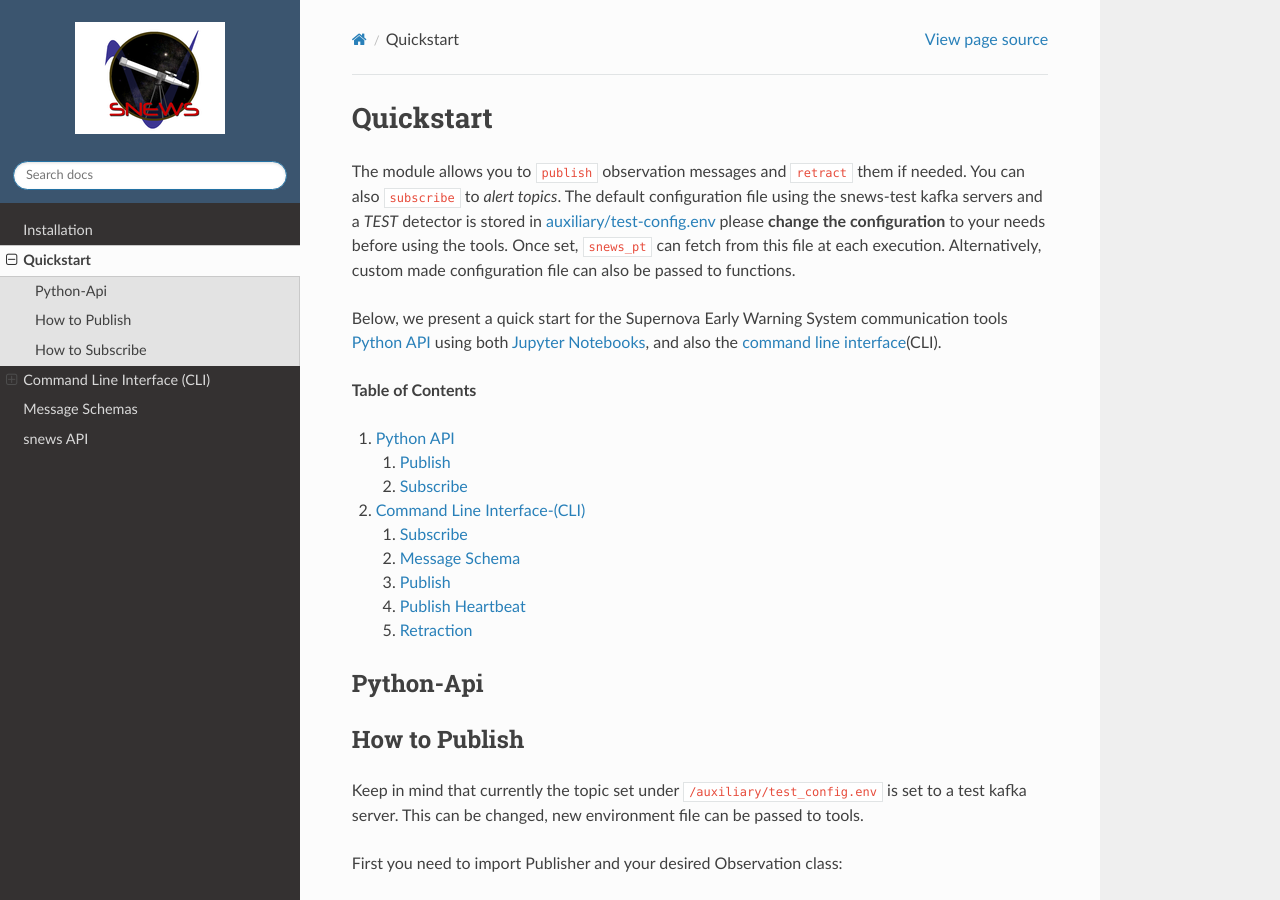
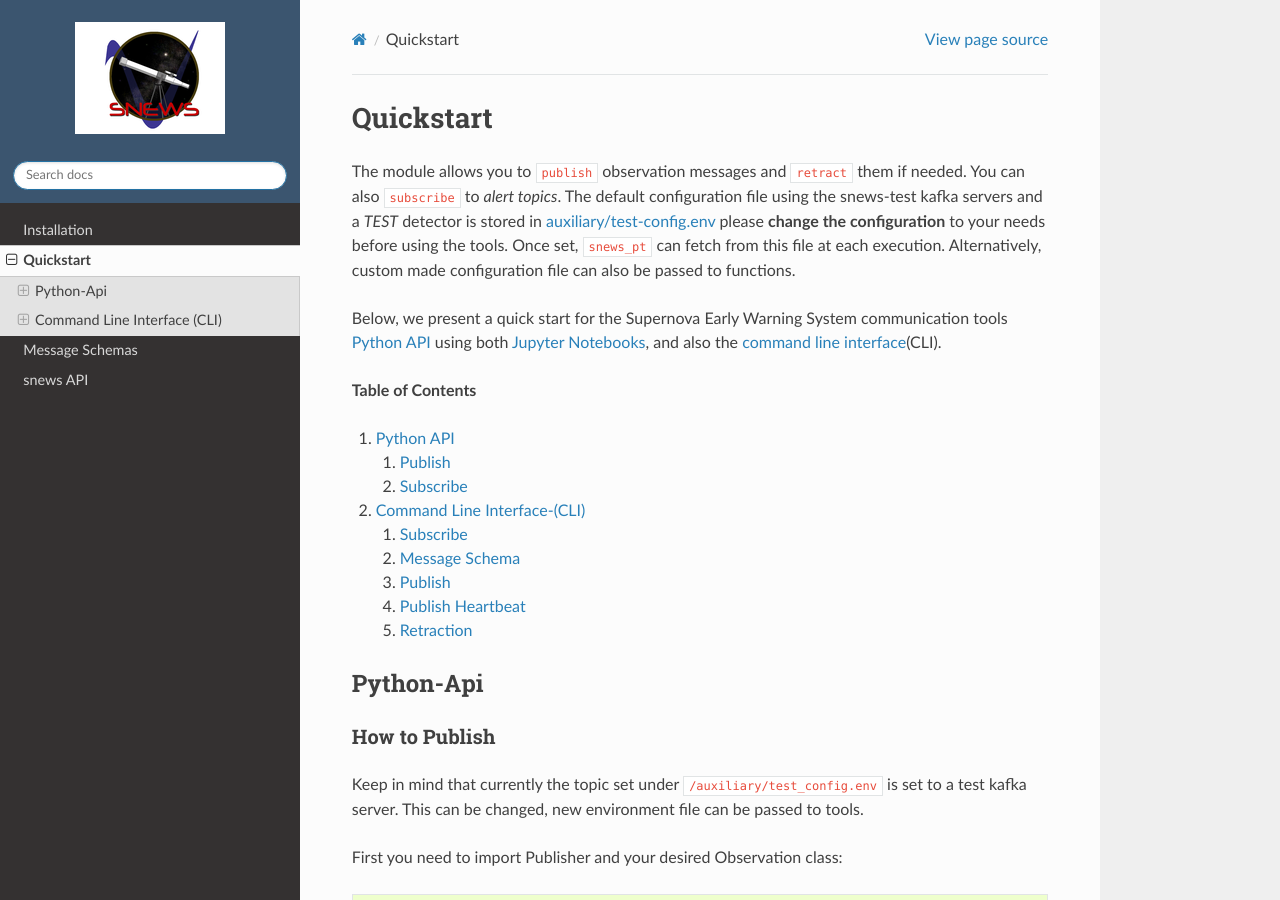
Before and after one commit to SNEWS2/SNEWS_Publishing_Tools, a Sphinx documentation site: the page built from doc/user/quickstart.md, in a window 1280 px wide and 900 px high. Built offline with Sphinx 7.4.7 and the Read the Docs theme 2.0.0, drawn with Linux system fonts in a browser that asks for light colours.

Commit message:
minor fixes

````diff
--- a/doc/user/quickstart.md
+++ b/doc/user/quickstart.md
@@ -27,7 +27,7 @@
 
 
 ## Python-Api
-## How to Publish
+### How to Publish
 Keep in mind that currently the topic set under `/auxiliary/test_config.env` is set to a test kafka server.
 This can be changed, new environment file can be passed to tools.
 
@@ -71,7 +71,7 @@
 >
 See also this [examples notebook](https://github.com/SNEWS2/SNEWS_Publishing_Tools/blob/main/examples.ipynb) for more examples.
 
-## How to Subscribe
+### How to Subscribe
 
 In two lines, one can subscribe to the alert topic specified in the default configuration. <br>
 This starts a stream, and waits for alert messages to be received.
@@ -84,7 +84,7 @@
 Should there be an alert message, this will be both displayed on the screen and saved into your local machine as `SNEWS_MSGs/<today fmt="%y_%m_%d">/subscribed_messages.json` and if there are multiple messages in the same day e.g. hype-mode is on and for the same supernova you kept receiving alerts with every coincidence message, these will be appended in this file with the sent time as the first key. An example (partly missing) can be found [here](https://github.com/SNEWS2/SNEWS_Publishing_Tools/blob/main/doc/subscribed_messages.json)
 
 
-# Command Line Interface (CLI)
+## Command Line Interface (CLI)
 
 It is also possible to interact with `snews_pt` through the command line. <br>
 All the commands have their short descriptions accessible via `--help` flag.
@@ -112,7 +112,7 @@
 By default, it uses the environment file that comes with the package.
 
 ---
-## Subscribing to Alert Topics
+### Subscribing to Alert Topics
 The subscription command can be called without any arguments.
 ```bash
 (venv) User$: snews_pt subscribe
@@ -122,7 +122,7 @@
 > Broker:kafka://kafka.scimma.org/snews.alert-test
 ```
 ---
-## Message Schema
+### Message Schema
 `snews_pt message-schema` can tell you the required contents for each tiers. You can display the contents of a single tier by calling e.g.
 ```bash
 (venv) User$: snews_pt message-schema time
@@ -141,7 +141,7 @@
 
 ---
 
-## Publishing Observation Messages
+### Publishing Observation Messages
 User can publish observation messages to one of the 'CoincidenceTier', 'TimeTier', or 'SigTier'. It is also possible to publish _Heartbeat_ and _Retraction_ messages, see respective section below.
 
 To publish one or more tier user can request arbitrary number of tiers in one line
@@ -178,7 +178,7 @@
 ```
 ----
 
-## Publishing Heartbeat messages
+### Publishing Heartbeat messages
 
 `snews_pt heartbeat`  can be used to publish heartbeat messages. It is up to the user to invoke this function with a desired frequency, however it is recommended to publish heartbeats consistently and with couple of minutes intervals.
 
@@ -190,7 +190,7 @@
 ```
 ---
 
-## Retraction Messages
+### Retraction Messages
 
 It can happen that user publishes a message by accident or with wrong input. In these cases `snews_pt` allows for retraction messages. <br>
 While the specific message id can be passed, it is also possible to publish a retraction message for the last `n` number of messages. This
````
